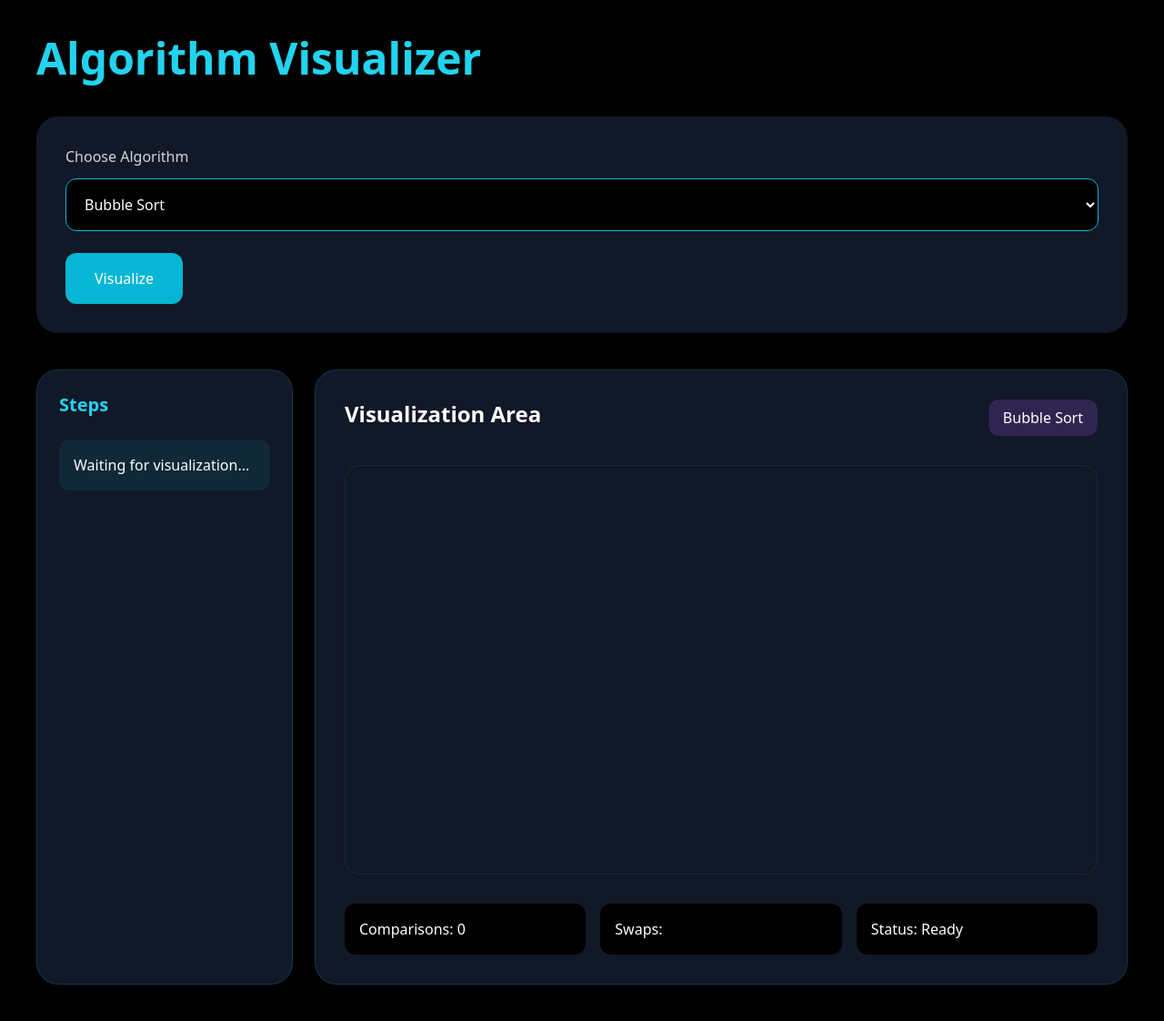
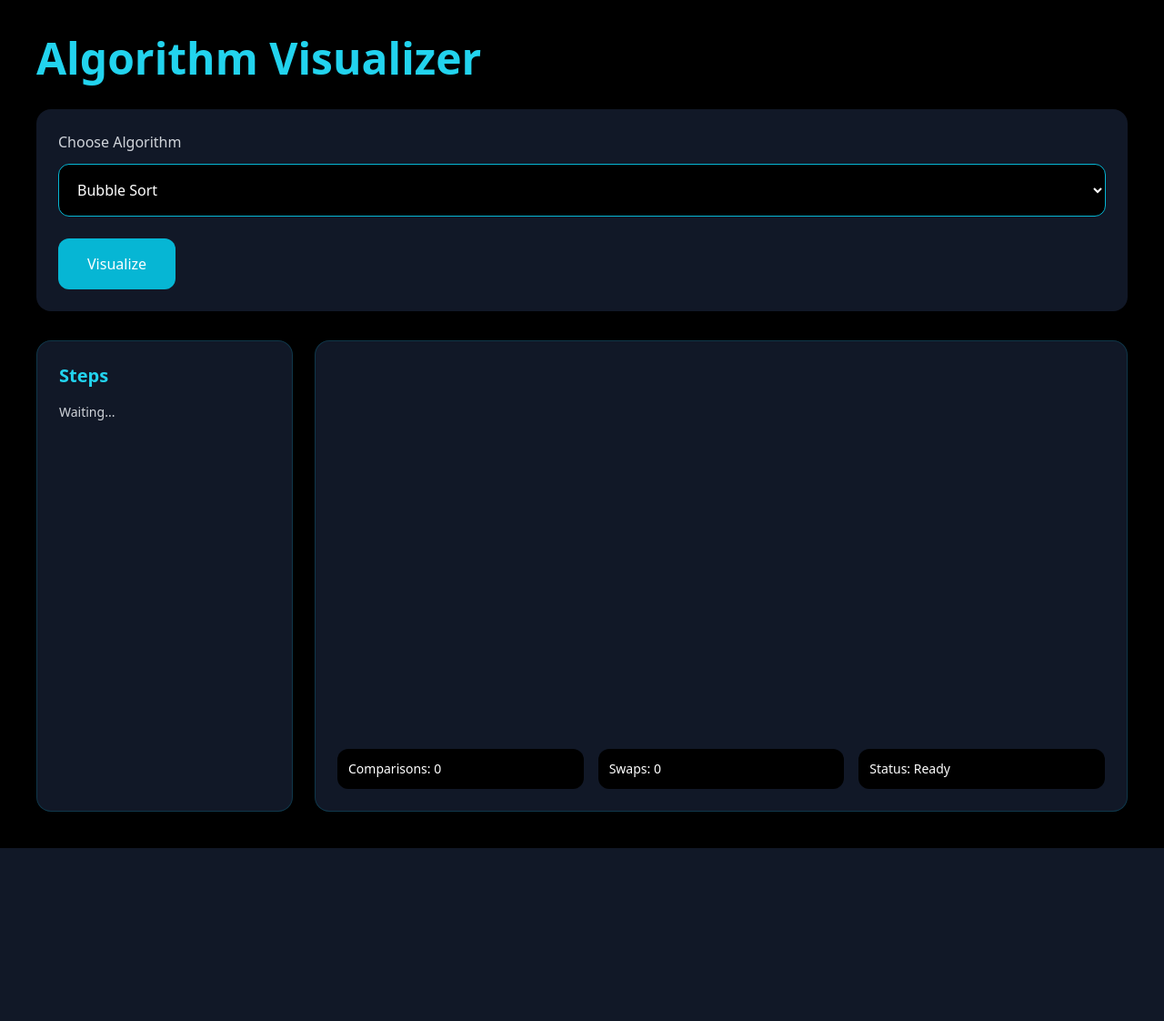
Before and after one commit to Mehedi-764/campuscoder-ai, a Django app: page /visualizer/ in a window 1280 px wide. Shown: the whole page at 91% size. After the commit the page ends 932 px from the top, so only its background shows below. Run offline with Django 5.2, Linux system fonts and the light colour scheme; some libraries are stand-ins or nearby versions.

Commit message:
Update visualizer.html

```diff
--- a/templates/users/visualizer.html
+++ b/templates/users/visualizer.html
@@ -4,57 +4,44 @@
 <head>
 
 <meta charset="UTF-8">
+<meta name="viewport" content="width=device-width, initial-scale=1.0">
 
 <title>Algorithm Visualizer</title>
 
 <script src="https://cdn.tailwindcss.com"></script>
 
-<link
-href="https://cdn.jsdelivr.net/npm/remixicon@4.5.0/fonts/remixicon.css"
-rel="stylesheet"/>
+<link href="https://cdn.jsdelivr.net/npm/remixicon@4.5.0/fonts/remixicon.css" rel="stylesheet"/>
 
 {% load static %}
-
-    <link rel="icon"
-      type="image/x-icon"
-      href="{% static 'images/favicon.ico' %}">
+<link rel="icon" type="image/x-icon" href="{% static 'images/favicon.ico' %}">
 
 </head>
 
-
-<body class="bg-black text-white min-h-screen p-10">
+<body class="bg-black text-white min-h-screen p-4 sm:p-6 lg:p-10">
 
 <div class="max-w-7xl mx-auto">
 
-  <h1 class="text-5xl font-black text-cyan-400 mb-10">
-
+  <h1 class="text-3xl sm:text-4xl lg:text-5xl font-black text-cyan-400 mb-8">
     Algorithm Visualizer
-
   </h1>
 
+  <!-- CONTROL -->
+  <div class="bg-gray-900 p-6 rounded-2xl mb-8">
 
-<div class="bg-gray-900 p-8 rounded-3xl">
+     <label class="text-gray-300">Choose Algorithm</label>
 
-   <label class="text-gray-300">
-
-     Choose Algorithm
-
-   </label>
-
-<select id="algorithm" class="w-full mt-3 p-4 rounded-xl bg-black border border-cyan-500">
+     <select id="algorithm"
+        class="w-full mt-3 p-4 rounded-xl bg-black border border-cyan-500">
 
         <option>Bubble Sort</option>
-
         <option>Selection Sort</option>
-
         <option>Binary Search</option>
-
         <option>Merge Sort</option>
 
      </select>
 
-
-   <button onclick="visualize()" class="mt-6 bg-cyan-500 hover:bg-cyan-600 px-8 py-4 rounded-xl">
+     <button onclick="visualize()"
+        class="mt-6 bg-cyan-500 hover:bg-cyan-600 px-8 py-4 rounded-xl">
 
         Visualize
 
@@ -62,83 +49,40 @@ rel="stylesheet"/>
 
   </div>
 
+  <!-- MAIN -->
+  <div class="grid grid-cols-1 lg:grid-cols-4 gap-6">
 
-<!-- Visualization Container -->
+    <!-- STEPS -->
+    <div class="bg-gray-900 p-6 rounded-2xl border border-cyan-500/20">
 
-<div class="grid grid-cols-1 lg:grid-cols-4 gap-6 mt-10">
+        <h2 class="text-xl font-bold text-cyan-400 mb-4">Steps</h2>
 
-<!-- Left Panel -->
-
-<div class="bg-gray-900 rounded-3xl p-6 border border-cyan-500/20">
-
-    <h2 class="text-xl font-bold text-cyan-400 mb-6">
-
-        Steps
-
-    </h2>
-
-    <div id="stepInfo">
-
-        <div class="bg-cyan-500/10 p-4 rounded-xl">
-
-            Waiting for visualization...
-
+        <div id="stepInfo" class="text-sm text-gray-300">
+            Waiting...
         </div>
 
     </div>
 
-</div>
+    <!-- VISUAL -->
+    <div class="lg:col-span-3 bg-gray-900 p-6 rounded-2xl border border-cyan-500/20">
 
-
-
-<!-- Center Visual Area -->
-
-<div class="lg:col-span-3 bg-gray-900 rounded-3xl p-8 border border-cyan-500/20">
-
-     <div class="flex justify-between mb-8">
-
-        <h2 class="text-2xl font-bold">
-
-            Visualization Area
-
-         </h2>
-
-   <div class="bg-purple-500/20 px-4 py-2 rounded-xl">
-
-          Bubble Sort
+        <div id="visualArea"
+            class="h-[400px] flex items-end justify-center gap-3">
 
         </div>
 
+        <div class="grid grid-cols-3 gap-4 mt-6 text-sm">
+
+            <div class="bg-black p-3 rounded-xl">
+                Comparisons: <span id="comparison">0</span>
             </div>
 
-
-
-<div id="visualArea" class="h-[450px] flex items-end justify-center gap-4 border border-gray-800 rounded-2xl p-8">
-
+            <div class="bg-black p-3 rounded-xl">
+                Swaps: <span id="swaps">0</span>
             </div>
 
-
-
-<div class="grid grid-cols-3 gap-4 mt-8">
-
-    <div class="bg-black p-4 rounded-xl">
-
-      Comparisons: <span id="comparison"> 0 </span>
-
-    </div>
-
-   <div class="bg-black p-4 rounded-xl">
-
-    Swaps: <span id="swaps"> </span>
-
-   </div>
-
-   <div class="bg-black p-4 rounded-xl">
-
-    Status: <span id="status"> Ready </span>
-
-   </div>
-
+            <div class="bg-black p-3 rounded-xl">
+                Status: <span id="status">Ready</span>
             </div>
 
         </div>
@@ -156,80 +100,75 @@ rel="stylesheet"/>
   let arr=[50,120,80,150,60,100,40];
 
   let visualArea=document.getElementById("visualArea");
-
-      visualArea.innerHTML="";
-
   let comparison=0;
   let swaps=0;
 
   document.getElementById("status").innerText="Running";
 
+  function sleep(ms){
+    return new Promise(res=>setTimeout(res,ms));
+  }
 
-
- function renderBars(array){
+  function renderBars(array, active=[]){
 
     visualArea.innerHTML="";
 
-   array.forEach(value=>{
+    array.forEach((val,i)=>{
 
-  let container= document.createElement( "div");
+      let color = active.includes(i)
+        ? "bg-red-500 shadow-red-500/70"
+        : "bg-cyan-400";
 
-    container.className= "flex flex-col items-center";
+      let div=document.createElement("div");
+      div.className="flex flex-col items-center";
 
-    container.innerHTML=` <div class="text-sm mb-2 font-bold text-cyan-300">
+      div.innerHTML=`
+        <div class="text-xs text-cyan-300 mb-2">${val}</div>
+        <div class="${color} w-10 rounded-t-lg transition-all"
+        style="height:${val*2}px"></div>
+      `;
 
-      ${value}
-
-    </div>
-
-<div class="bg-cyan-400 rounded-t-xl shadow-lg shadow-cyan-500/40 transition-all duration-700" style=" height:${value*2}px; width:60px;"></div>`;
-
-   visualArea.appendChild(container);
+      visualArea.appendChild(div);
 
     });
 
   }
 
-
   renderBars(arr);
-
 
   for(let i=0;i<arr.length;i++){
 
     for(let j=0;j<arr.length-i-1;j++){
 
       comparison++;
-
       document.getElementById("comparison").innerText=comparison;
 
+      // STEP 1: highlight compare
+      renderBars(arr,[j,j+1]);
 
-    document.getElementById("stepInfo").innerHTML=`
-
-   <div class="bg-purple-500/10 p-4 rounded-xl">
-
-    Comparing: ${arr[j]} and ${arr[j+1]}
-
-   </div>`;
-
+      document.getElementById("stepInfo").innerHTML=
+        `Comparing ${arr[j]} and ${arr[j+1]}`;
 
       await sleep(800);
 
-
-if(arr[j]>arr[j+1]){
+      // STEP 2: swap if needed
+      if(arr[j] > arr[j+1]){
 
         swaps++;
-
         document.getElementById("swaps").innerText=swaps;
-
 
         [arr[j],arr[j+1]]=[arr[j+1],arr[j]];
 
+        renderBars(arr,[j,j+1]);
 
+        await sleep(800);
+
+      }
+
+      // STEP 3: reset view
       renderBars(arr);
 
-   await sleep(700);
-
-  }
+      await sleep(300);
 
     }
 
@@ -239,14 +178,6 @@ if(arr[j]>arr[j+1]){
 
 }
 
-
-
-function sleep(ms){
-
-  return new Promise(resolve=>setTimeout(resolve,ms));
-
-  }
-
 </script>
 
 </body>
```
Lines whose indentation alone changed are shown as unchanged.
